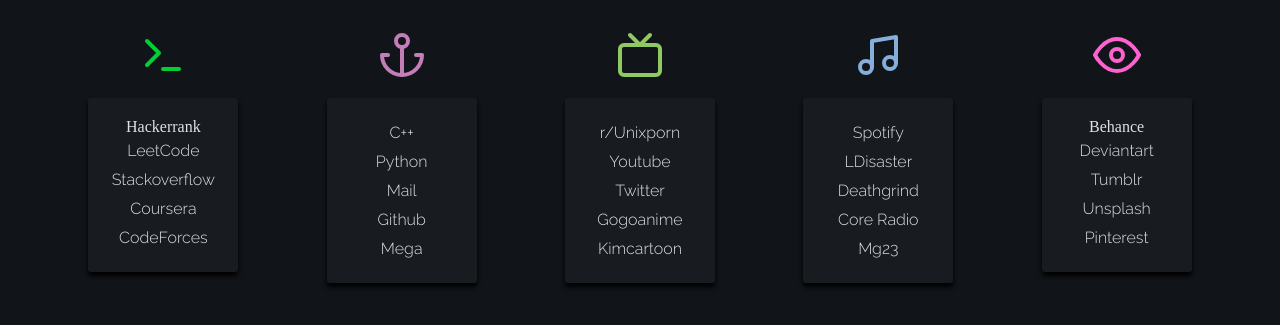
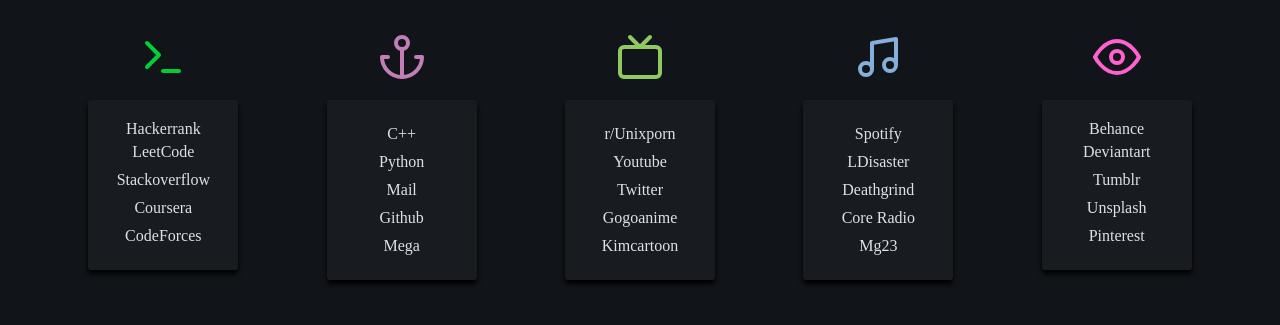
Before and after one commit to decaycs/decay-startpage, a plain HTML site: page index.html in a window 1280 px wide. Shown: the part 387-712 px from the top of the page. Drawn offline with Linux system fonts and the light colour scheme.

Commit message:
Update style.css

```diff
--- a/style.css
+++ b/style.css
@@ -137,7 +137,7 @@ li {
   font-size: 16px;
   list-style-type: none;
   padding: 5px;
-  font-family: 'Raleway', sans-serif;
+  font-family: 'JetBrains Mono', Regular 400;
   /* font-weight: bold; */
 }
 
```
